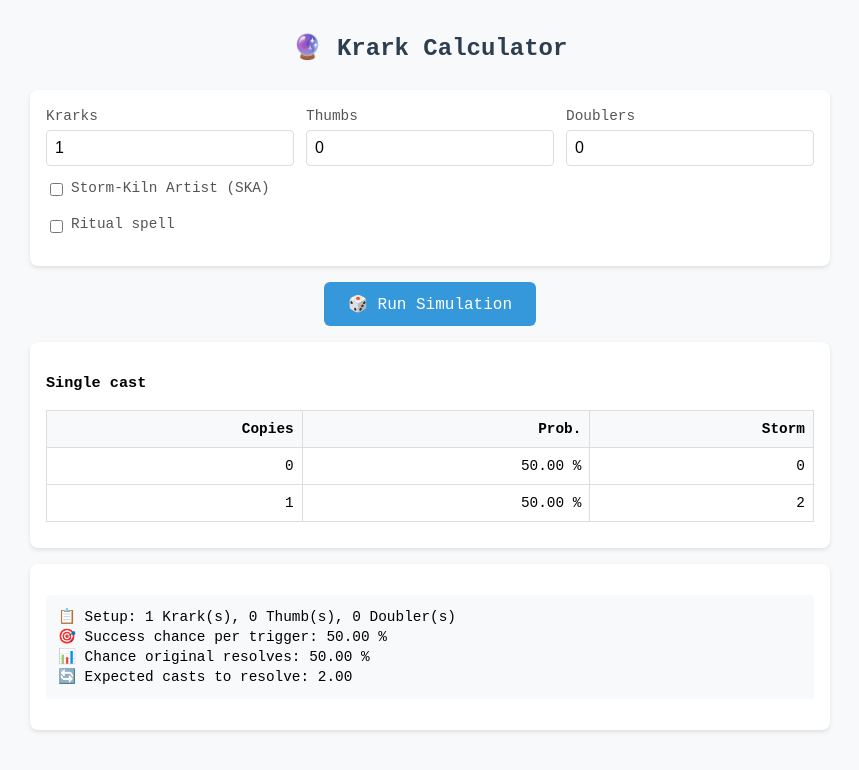
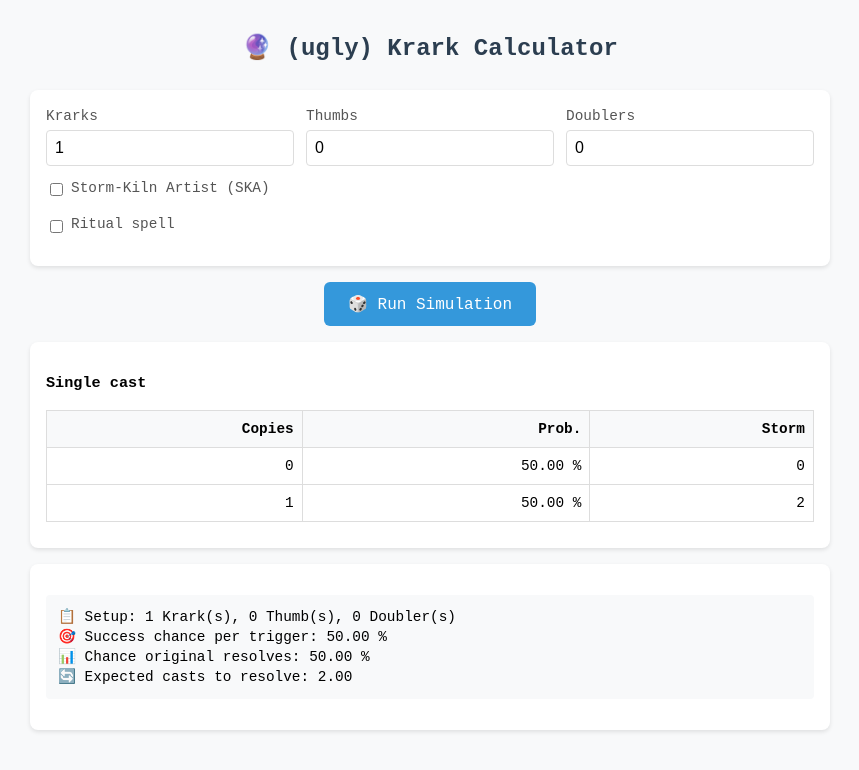
Before and after one commit to benjaminbascary/krarkulator, a plain HTML site: page index.html in a window 1280 px wide. Shown: the whole page, without its empty margins (210-1069 px from the left). Drawn offline with Linux system fonts and the light colour scheme.

```diff
--- a/index.html
+++ b/index.html
@@ -138,7 +138,7 @@
 </head>
 <body>
     <div class="container">
-        <h1>🔮 Krark Calculator</h1>
+        <h1>🔮 (ugly) Krark Calculator</h1>
 
         <div class="input-section">
             <div class="input-row">
```
